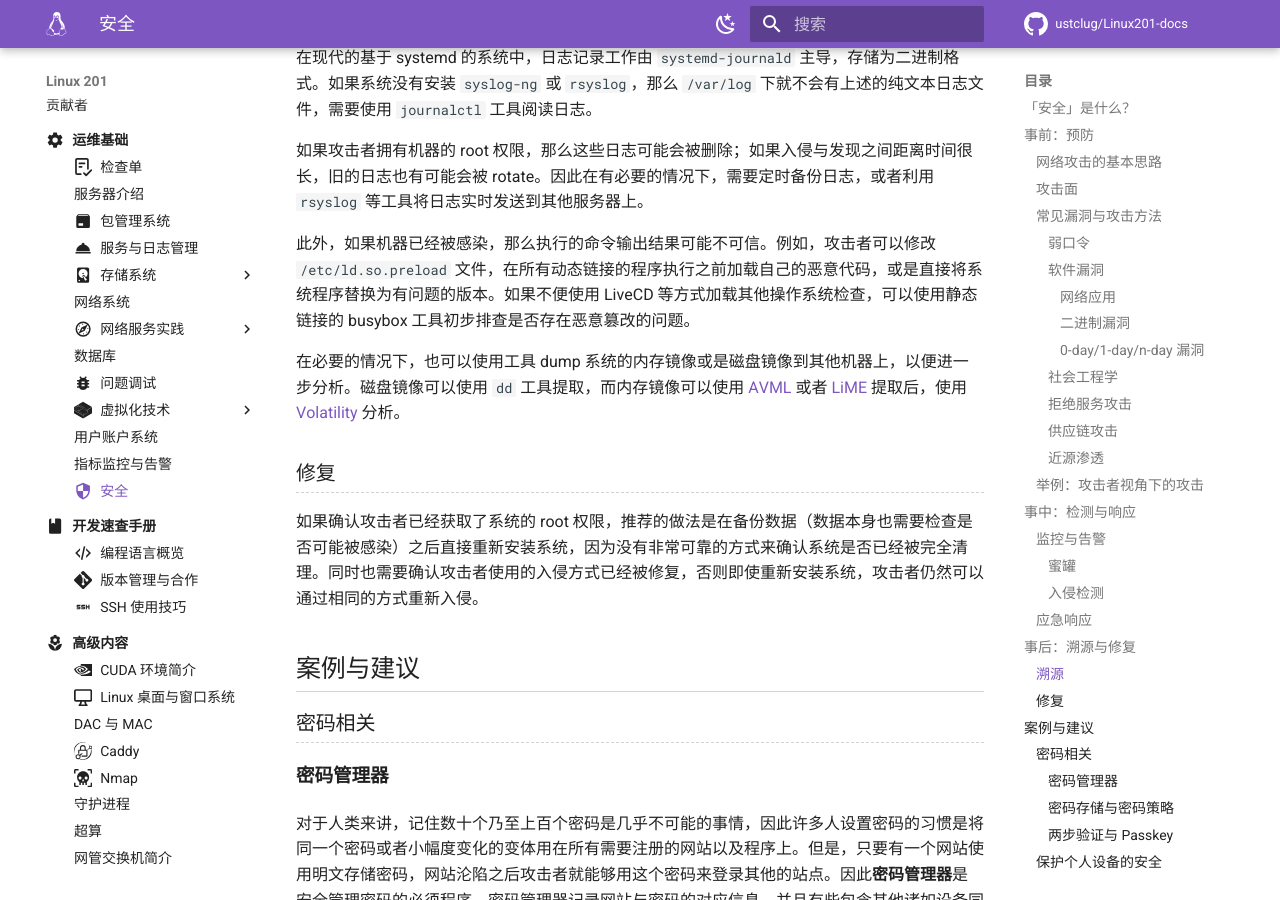
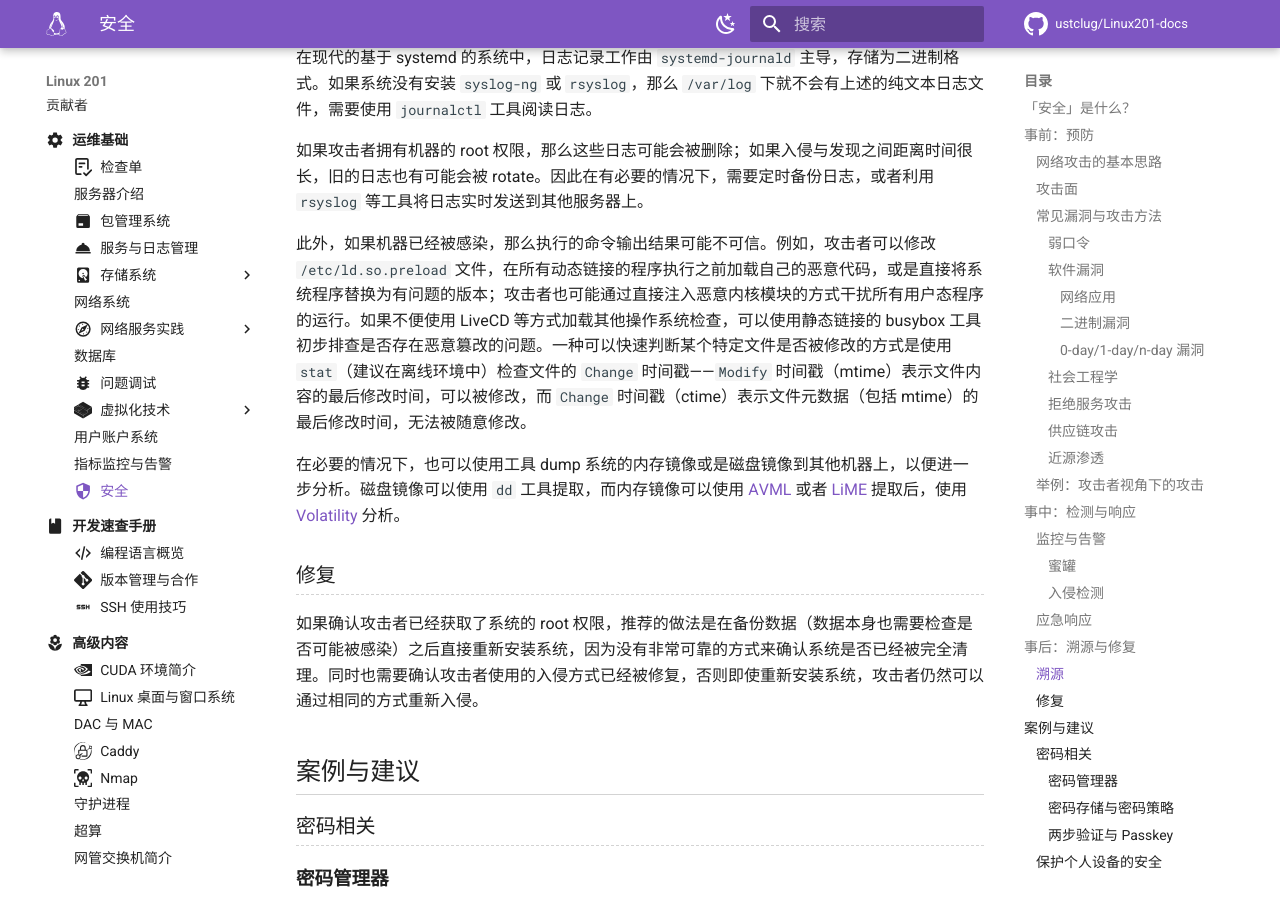
Before and after one commit to ustclug/Linux201-docs, an MkDocs documentation site: the page built from docs/ops/security.md, in a window 1280 px wide and 900 px high, scrolled down 9564 px. Built offline with MkDocs 1.6.1 and Material for MkDocs 9.7.7, drawn with Linux system fonts in a browser that asks for light colours; comment, search, counter and statistics services are not loaded.

Commit message:
ops/security: ctime

```diff
--- a/docs/ops/security.md
+++ b/docs/ops/security.md
@@ -297,7 +297,7 @@ int main() {
 
 如果攻击者拥有机器的 root 权限，那么这些日志可能会被删除；如果入侵与发现之间距离时间很长，旧的日志也有可能会被 rotate。因此在有必要的情况下，需要定时备份日志，或者利用 `rsyslog` 等工具将日志实时发送到其他服务器上。
 
-此外，如果机器已经被感染，那么执行的命令输出结果可能不可信。例如，攻击者可以修改 `/etc/ld.so.preload` 文件，在所有动态链接的程序执行之前加载自己的恶意代码，或是直接将系统程序替换为有问题的版本。如果不便使用 LiveCD 等方式加载其他操作系统检查，可以使用静态链接的 busybox 工具初步排查是否存在恶意篡改的问题。
+此外，如果机器已经被感染，那么执行的命令输出结果可能不可信。例如，攻击者可以修改 `/etc/ld.so.preload` 文件，在所有动态链接的程序执行之前加载自己的恶意代码，或是直接将系统程序替换为有问题的版本；攻击者也可能通过直接注入恶意内核模块的方式干扰所有用户态程序的运行。如果不便使用 LiveCD 等方式加载其他操作系统检查，可以使用静态链接的 busybox 工具初步排查是否存在恶意篡改的问题。一种可以快速判断某个特定文件是否被修改的方式是使用 `stat`（建议在离线环境中）检查文件的 `Change` 时间戳——`Modify` 时间戳（mtime）表示文件内容的最后修改时间，可以被修改，而 `Change` 时间戳（ctime）表示文件元数据（包括 mtime）的最后修改时间，无法被随意修改。
 
 在必要的情况下，也可以使用工具 dump 系统的内存镜像或是磁盘镜像到其他机器上，以便进一步分析。磁盘镜像可以使用 `dd` 工具提取，而内存镜像可以使用 [AVML](https://github.com/microsoft/avml) 或者 [LiME](https://github.com/504ensicsLabs/LiME) 提取后，使用 [Volatility](https://volatilityfoundation.org/the-volatility-framework/) 分析。
 
```
